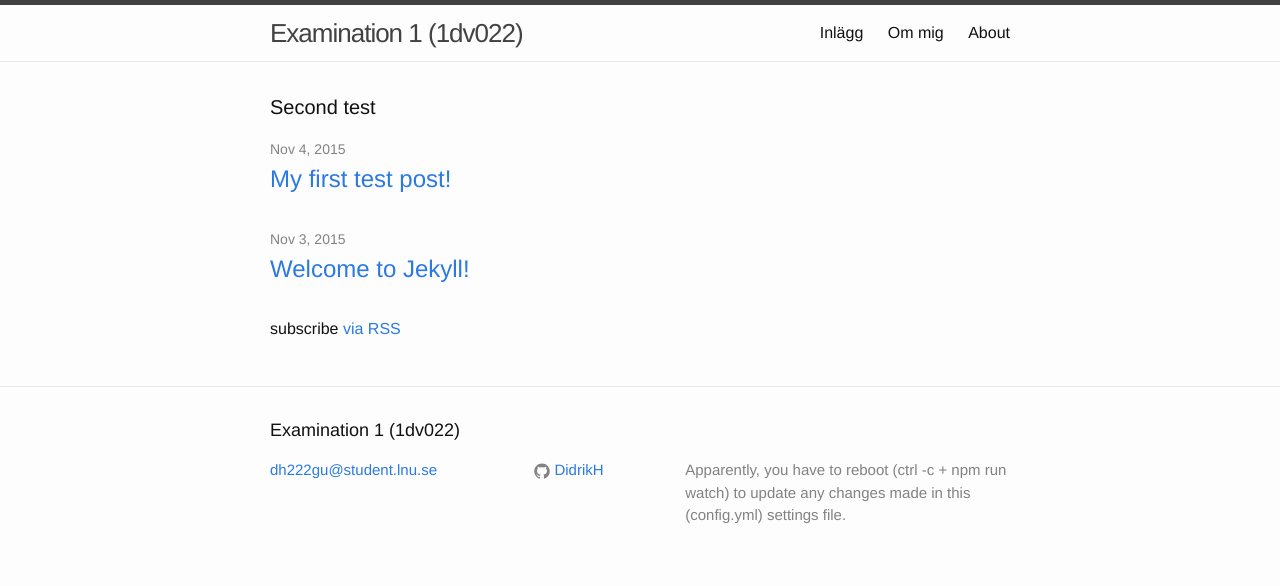
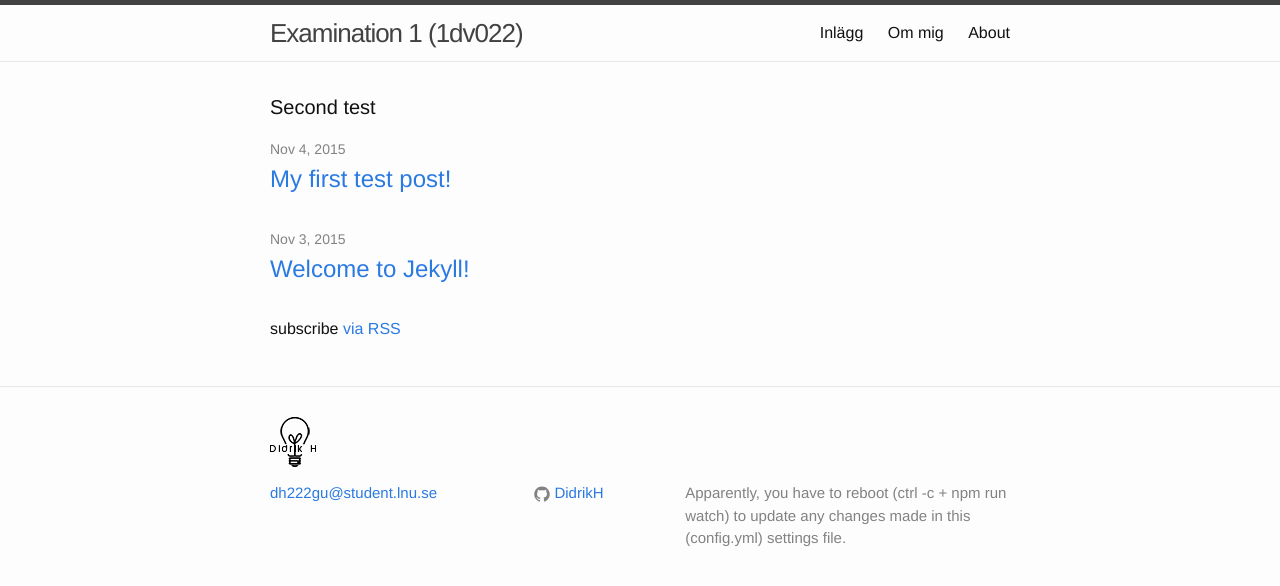
Before and after one commit to DidrikH/didrikh.github.io, a Jekyll site: the page built from index.html, in a window 1280 px wide. Shown: the top 586 px of the page. Built offline with Jekyll 4.4.1, drawn with Linux system fonts in a browser that asks for light colours.

Commit message:
adding a logo to the footer

```diff
--- a/_includes/footer.html
+++ b/_includes/footer.html
@@ -2,7 +2,7 @@
 
   <div class="wrapper">
 
-    <h2 class="footer-heading">{{ site.title }}</h2>
+    <h2 class="footer-heading"><img src="/img/logga.png"> <!--{{ site.title }}--></h2>
 
     <div class="footer-col-wrapper">
       <div class="footer-col  footer-col-1">
```
Also changed, not shown: img/logga.png (added).
